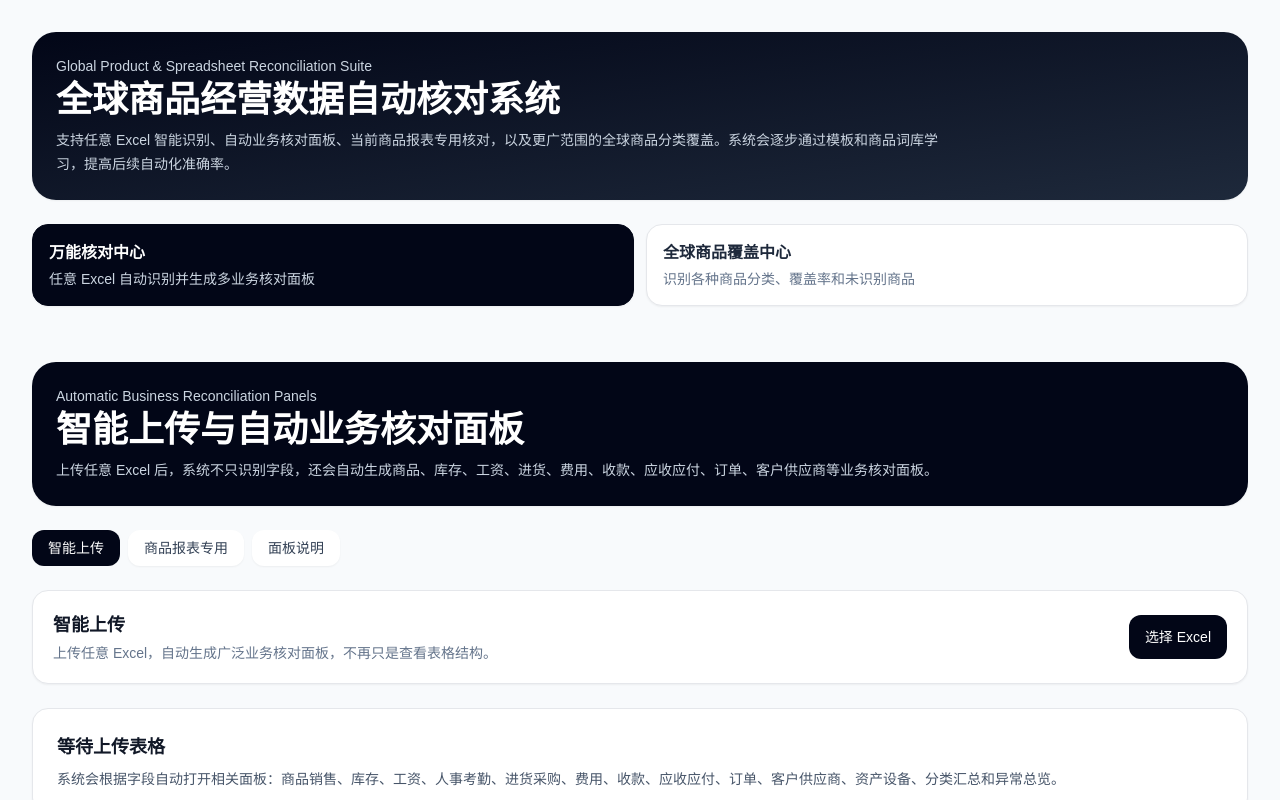
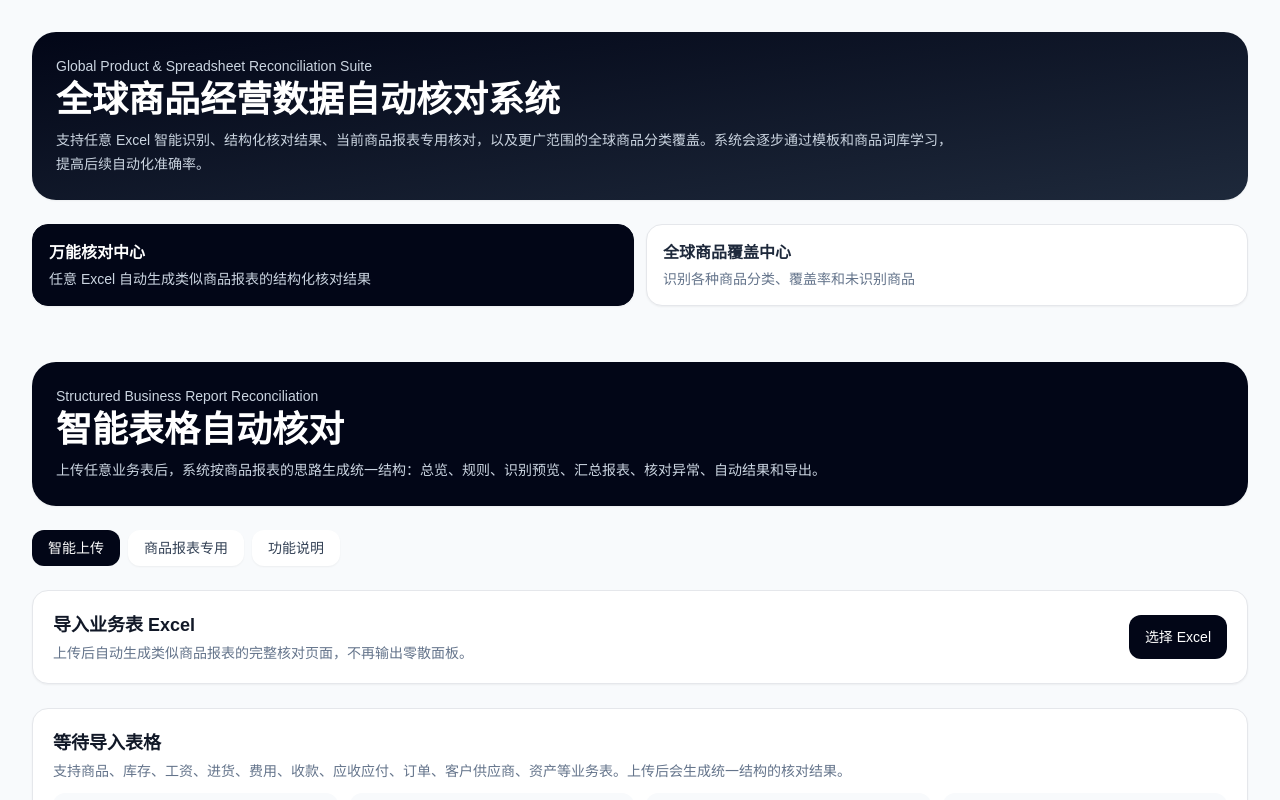
Before and after one commit to GrandpaNiuu/inventory-shift-web, a Next.js app: page / in a window 1280 px wide. Shown: the top 800 px of the page. Built offline with nearby package versions, Linux system fonts and the light colour scheme.

Commit message:
切换为统一结构智能核对页面

```diff
--- a/app/EnhancedReportSuite.tsx
+++ b/app/EnhancedReportSuite.tsx
@@ -1,13 +1,13 @@
 "use client";
 
 import { useEffect, useState } from "react";
-import UniversalBusinessReportApp from "./UniversalBusinessReportApp";
+import UniversalStructuredReportApp from "./UniversalStructuredReportApp";
 import GlobalProductCoverageCenter from "./GlobalProductCoverageCenter";
 
 type SuiteTab = "universal" | "products";
 
 const tabs: Array<[SuiteTab, string, string]> = [
-  ["universal", "万能核对中心", "任意 Excel 自动识别并生成多业务核对面板"],
+  ["universal", "万能核对中心", "任意 Excel 自动生成类似商品报表的结构化核对结果"],
   ["products", "全球商品覆盖中心", "识别各种商品分类、覆盖率和未识别商品"]
 ];
 
@@ -23,7 +23,7 @@ export default function EnhancedReportSuite() {
       <header className="rounded-3xl bg-gradient-to-br from-slate-950 to-slate-800 p-6 text-white shadow-sm">
         <p className="text-sm text-slate-300">Global Product & Spreadsheet Reconciliation Suite</p>
         <h1 className="mt-1 text-2xl font-bold md:text-4xl">全球商品经营数据自动核对系统</h1>
-        <p className="mt-2 max-w-4xl text-sm leading-6 text-slate-300">支持任意 Excel 智能识别、自动业务核对面板、当前商品报表专用核对，以及更广范围的全球商品分类覆盖。系统会逐步通过模板和商品词库学习，提高后续自动化准确率。</p>
+        <p className="mt-2 max-w-4xl text-sm leading-6 text-slate-300">支持任意 Excel 智能识别、结构化核对结果、当前商品报表专用核对，以及更广范围的全球商品分类覆盖。系统会逐步通过模板和商品词库学习，提高后续自动化准确率。</p>
       </header>
       <nav className="mt-6 grid gap-3 md:grid-cols-2">
         {tabs.map(([key, label, desc]) => <button key={key} onClick={() => setTab(key)} className={`rounded-2xl border p-4 text-left shadow-sm transition ${tab === key ? "border-slate-950 bg-slate-950 text-white" : "bg-white text-slate-800 hover:bg-slate-100"}`}>
@@ -34,7 +34,7 @@ export default function EnhancedReportSuite() {
     </div>
 
     <div className="mt-6">
-      {tab === "universal" ? <UniversalBusinessReportApp /> : null}
+      {tab === "universal" ? <UniversalStructuredReportApp /> : null}
       {tab === "products" ? <div className="mx-auto max-w-7xl px-4 pb-8 md:px-8"><GlobalProductCoverageCenter /></div> : null}
     </div>
   </main>;
```
